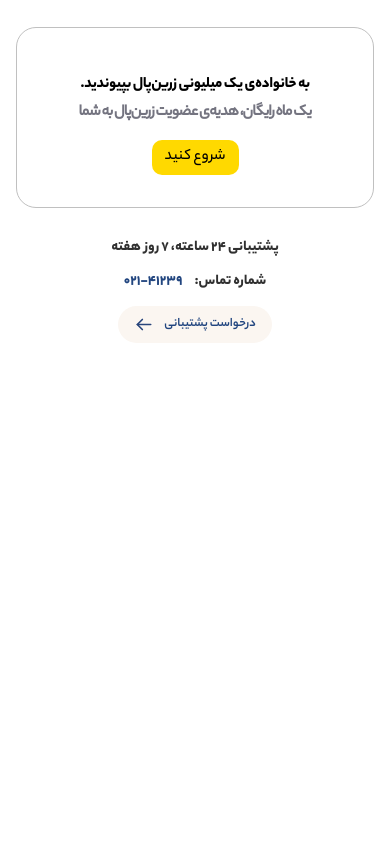
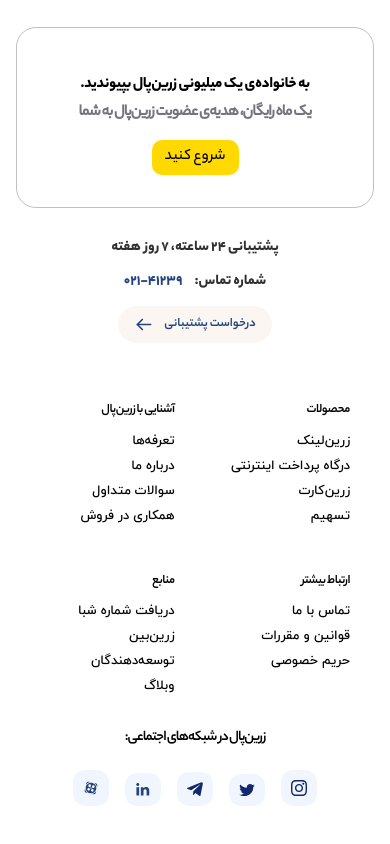
Before and after one commit to AMIRHOSEINASGHARI/zarinpal, a React (Create React App) app: page / in a window 390 px wide. Shown: the part 4785-5629 px from the top of the page. Before the commit the page ends 5148 px from the top, so only its background shows below. Built offline with nearby package versions, Linux system fonts and the light colour scheme.

Commit message:
footer created

```diff
--- a/src/App.js
+++ b/src/App.js
@@ -5,6 +5,7 @@
 import ForthCart from './components/carts/ForthCart';
 import SecondCart from './components/carts/SecondCart';
 import ThirdCart from './components/carts/ThirdCart';
+import Footer from './components/footer/Footer';
 import LandingPage from './components/landing page/LandingPage';
 import Navbar from './components/navbar/Navbar';
 import Report from './components/report/Report';
@@ -23,6 +24,7 @@
       <Articles />
       <StartingBox />
       <Report />
+      <Footer />
     </div>
   );
 };
--- /dev/null
+++ b/src/components/footer/Footer.js
@@ -0,0 +1,57 @@
+import React from 'react';
+import styles from './Footer.module.css';
+
+//tools
+import instagram from '../../tools/images/instagram.svg';
+import linkedin from '../../tools/images/linkedin.svg';
+import telegram from '../../tools/images/telegram.svg';
+import twitter from '../../tools/images/twitter.svg';
+import aparat from '../../tools/images/aparat.svg';
+
+const Footer = () => {
+    return (
+        <footer>
+            <div className={styles.lists}>
+                <ul className={styles.products}>
+                    <li><h1>محصولات</h1></li>
+                    <li><a href="#">زرین‌لینک</a></li>
+                    <li><a href="#">درگاه پرداخت اینترنتی</a></li>
+                    <li><a href="#">زرین‌کارت</a></li>
+                    <li><a href="#">تسهیم</a></li>
+                </ul>
+                <ul className={styles.production}>
+                    <li><h1>آشنایی با زرین‌پال</h1></li>
+                    <li><a href="#">تعرفه‌ها</a></li>
+                    <li><a href="#">درباره ما</a></li>
+                    <li><a href="#">سوالات متداول</a></li>
+                    <li><a href="#">همکاری در فروش</a></li>
+                </ul>
+                <ul className={styles.moreCommunication}>
+                    <li><h1>ارتباط بیشتر</h1></li>
+                    <li><a href="#">تماس با ما</a></li>
+                    <li><a href="#">قوانین و مقررات</a></li>
+                    <li><a href="#">حریم خصوصی</a></li>
+                </ul>
+                <ul className={styles.refrences}>
+                    <li><h1>منابع</h1></li>
+                    <li><a href="#">دریافت شماره شبا</a></li>
+                    <li><a href="#">زرین‌بین</a></li>
+                    <li><a href="#">توسعه‌دهندگان</a></li>
+                    <li><a href="#">وبلاگ</a></li>
+                </ul>
+            </div>
+            <div className={styles.socialNetworks}>
+                <h1>زرین‌پال در شبکه‌های اجتماعی:</h1>
+                <div className={styles.socialIcons}>
+                    <img src={instagram} alt="instagram" />
+                    <img src={twitter} alt="twitter" />
+                    <img src={telegram} alt="telegram" />
+                    <img src={linkedin} alt="linkedin" />
+                    <img src={aparat} alt="aparat" />
+                </div>
+            </div>
+        </footer>
+    );
+};
+
+export default Footer;
--- /dev/null
+++ b/src/components/footer/Footer.module.css
@@ -0,0 +1,133 @@
+@font-face {
+    font-family: YekanBakhHeavy;
+    src: url('../../tools/font-src/YekanBakhHeavy.woff');
+}
+@font-face {
+    font-family: iranyekanwebmedium;
+    src: url('../../tools/font-src/iranyekanwebmedium.woff');
+}
+@font-face {
+    font-family: YekanBakhBold;
+    src: url('../../tools/font-src/YekanBakhBold.woff');
+}
+
+footer {
+    width: 1170px;
+    margin: 2rem auto;
+    display: flex;
+    align-items: baseline;
+    justify-content: space-between;
+    margin-bottom: 100px;
+}
+
+.lists {
+    display: grid;
+    grid-template-columns: 1fr 1fr 1fr 1fr;
+    margin-right: -2rem;
+}
+
+footer ul {
+    list-style: none;
+    margin-left: 10px;
+}
+
+footer ul h1 {
+    font-family: YekanBakhBold;
+    font-size: 17px;
+}
+
+footer ul h1:hover {
+    color: #21457f;
+}
+
+footer ul li {
+    margin: 20px 0;
+}
+
+footer ul a {
+    text-decoration: none;
+    color: #000;
+    font-family: iranyekanwebmedium;
+}
+
+.socialNetworks h1 {
+    font-family: YekanBakhBold;
+    font-size: 20px;
+    margin-right: 10px;
+    letter-spacing: -1px;
+}
+
+
+.socialNetworks .socialIcons img {
+    background: rgba(232, 239, 254, 0.6);
+    width: 20px;
+    padding: 10px;
+    border-radius: 12px;
+    margin: 0 8px;
+}
+
+/* ------------------------------------------------------media query------------------------------------------------- */
+
+@media (max-width: 1200px) {
+    footer {
+        width: 940px;
+    }
+    footer ul {
+        margin-left: -20px;
+    }
+}
+@media (max-width: 990px) {
+    footer {
+        width: auto;
+        flex-direction: column;
+        align-items: flex-start;
+        justify-content: center;
+    }
+    .lists {
+        margin-right: 0;
+    }
+    footer ul {
+        margin-left: 0px;
+    }
+    .socialNetworks {
+        margin-right: 2rem;
+    }
+}
+@media (max-width: 768px) {
+    .lists {
+        width: 90%;
+        grid-template-columns: 1fr 1fr;
+        justify-content: center;
+    }
+}
+@media (max-width: 574px) {
+    footer ul h1 {
+        font-size: 13px;
+        letter-spacing: -0.5px;
+    }
+    footer ul li {
+        margin: 5px 0;
+    }
+    footer ul a {
+        font-size: 13px;
+    }
+    .socialNetworks {
+        display: flex;
+        align-items: center;
+        justify-content: center;
+        flex-direction: column;
+        margin: auto;
+    }
+    .socialNetworks h1 {
+        font-size: 15px;
+        margin-right: 0;
+        margin-bottom: 20px;
+    }
+    .socialNetworks .socialIcons img {
+        width: 16px;
+        padding: 10px;
+        border-radius: 12px;
+        margin: 0 8px;
+    }
+
+}
```
